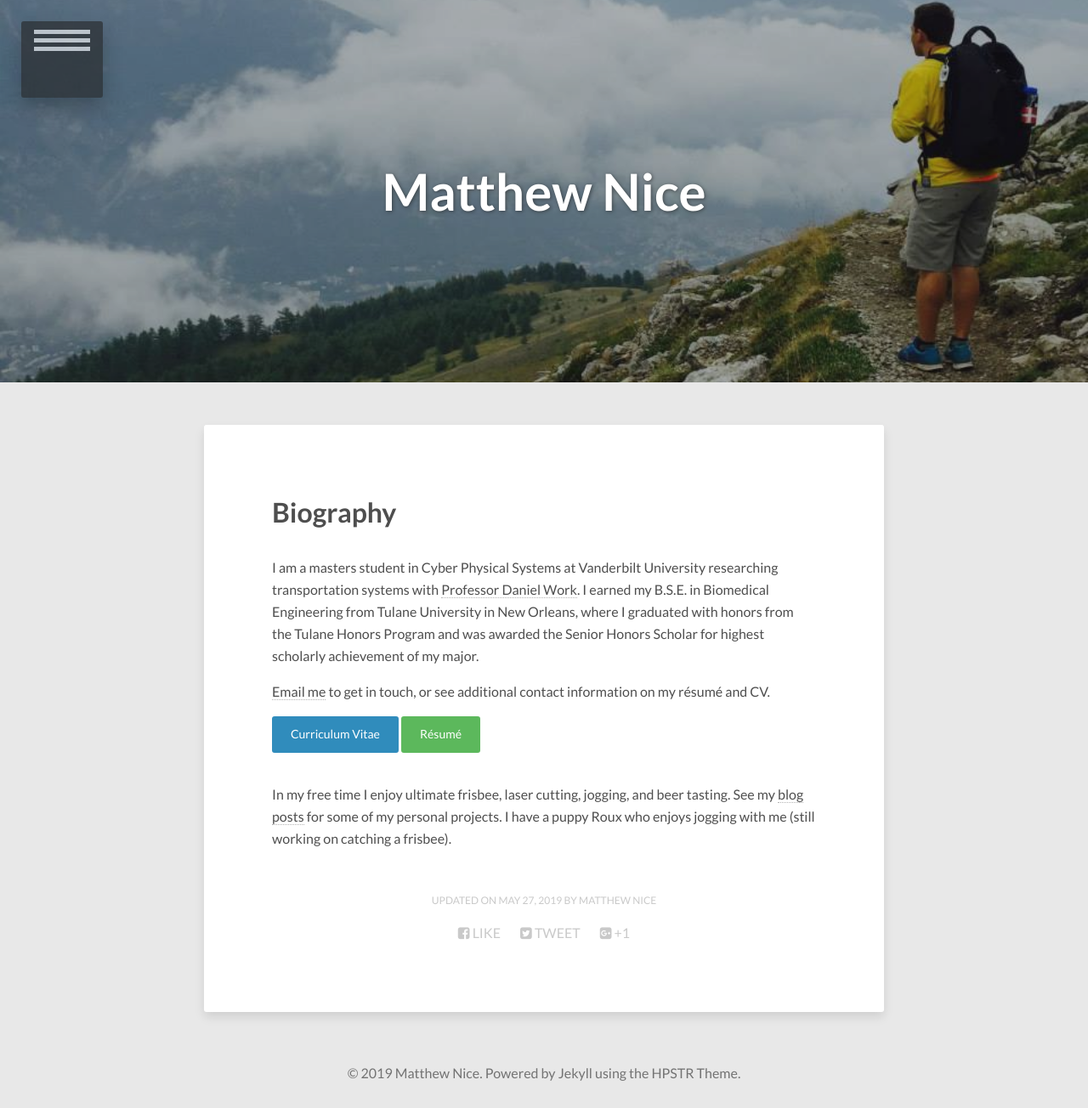
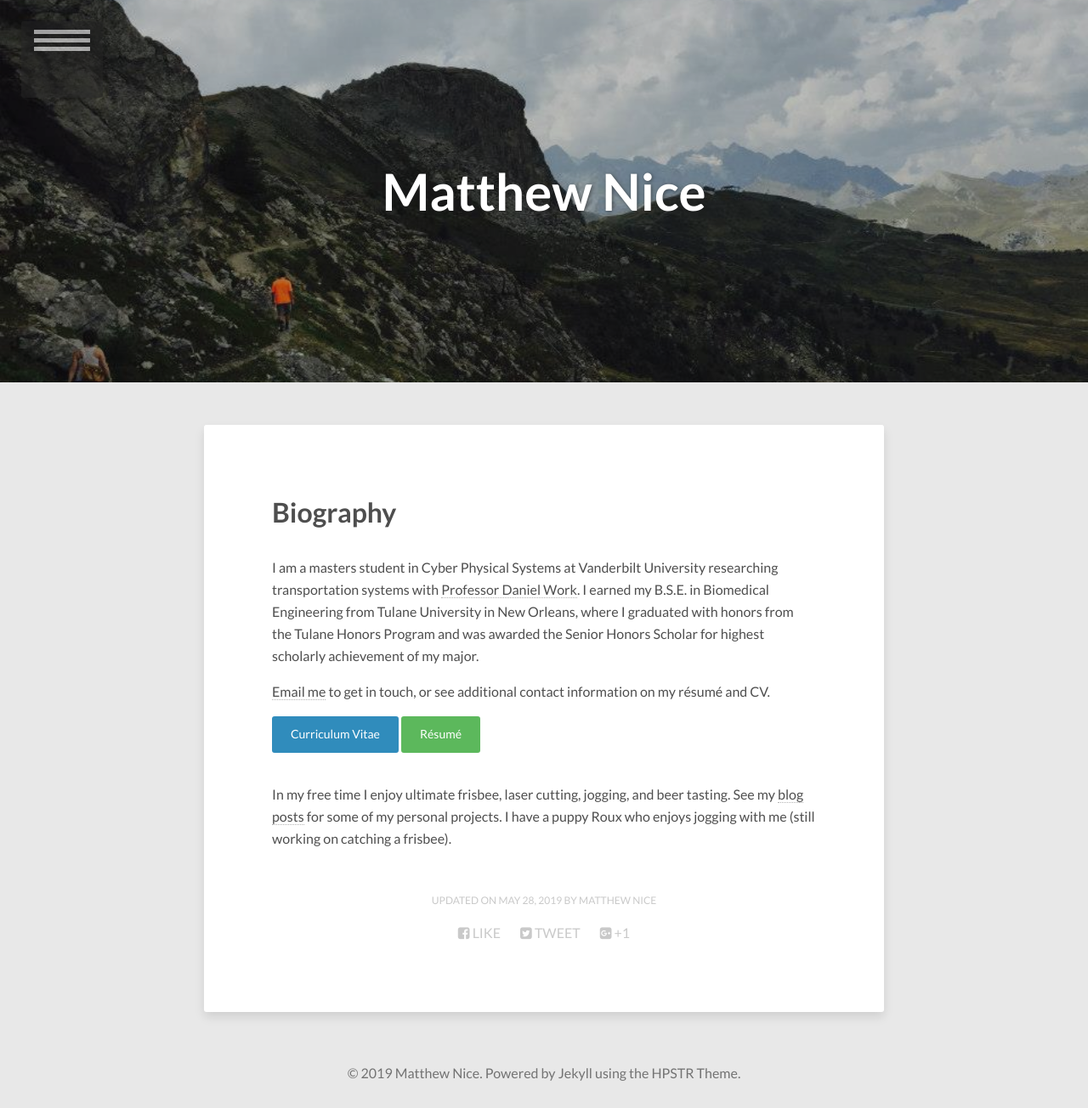
Before and after one commit to MatthewNice/MatthewNice.github.io, a Jekyll site: the page built from about/index.md, in a window 1280 px wide. Shown: the whole page at 85% size. Built offline with Jekyll 4.4.1, drawn with Linux system fonts in a browser that asks for light colours; nearby versions of some CDN libraries.

Commit message:
about image update

```diff
--- a/about/index.md
+++ b/about/index.md
@@ -2,10 +2,10 @@
 layout: page
 title: Matthew Nice
 image:
-  feature: lookingout.jpg
+  feature: rocks.jpg
 feature:
 comments: false
-modified: 2019-05-27
+modified: 2019-05-28
 ---
 
 # Biography
--- a/index.html
+++ b/index.html
@@ -7,7 +7,7 @@
 tags: [vanderbilt, transportation, autonomous, vehicle, data]
 comments: false
 image:
-  feature: canyon.jpg
+  feature: chairs.jpg
   secondary: yellowstone-complement-blue.jpg
 ---
 
```
